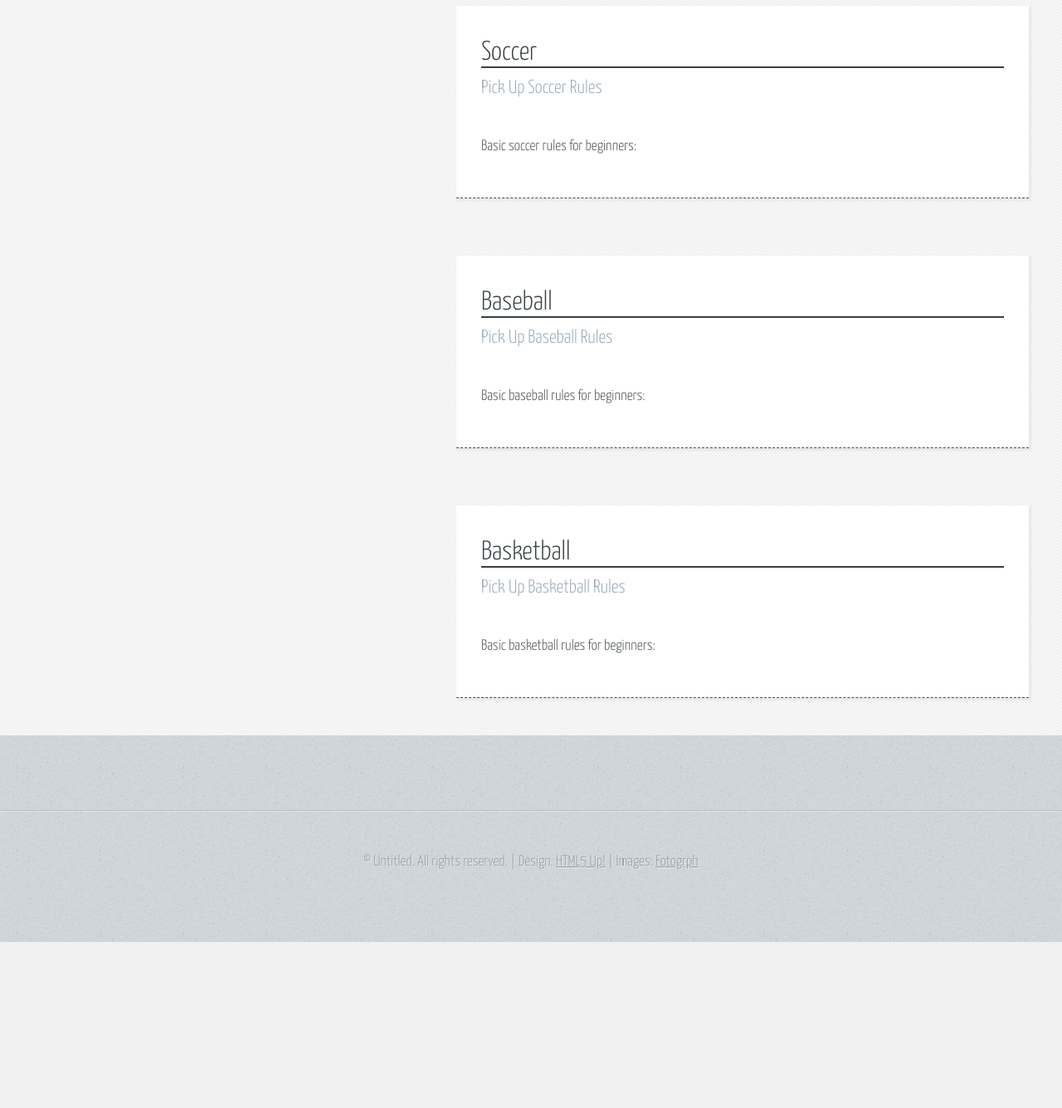
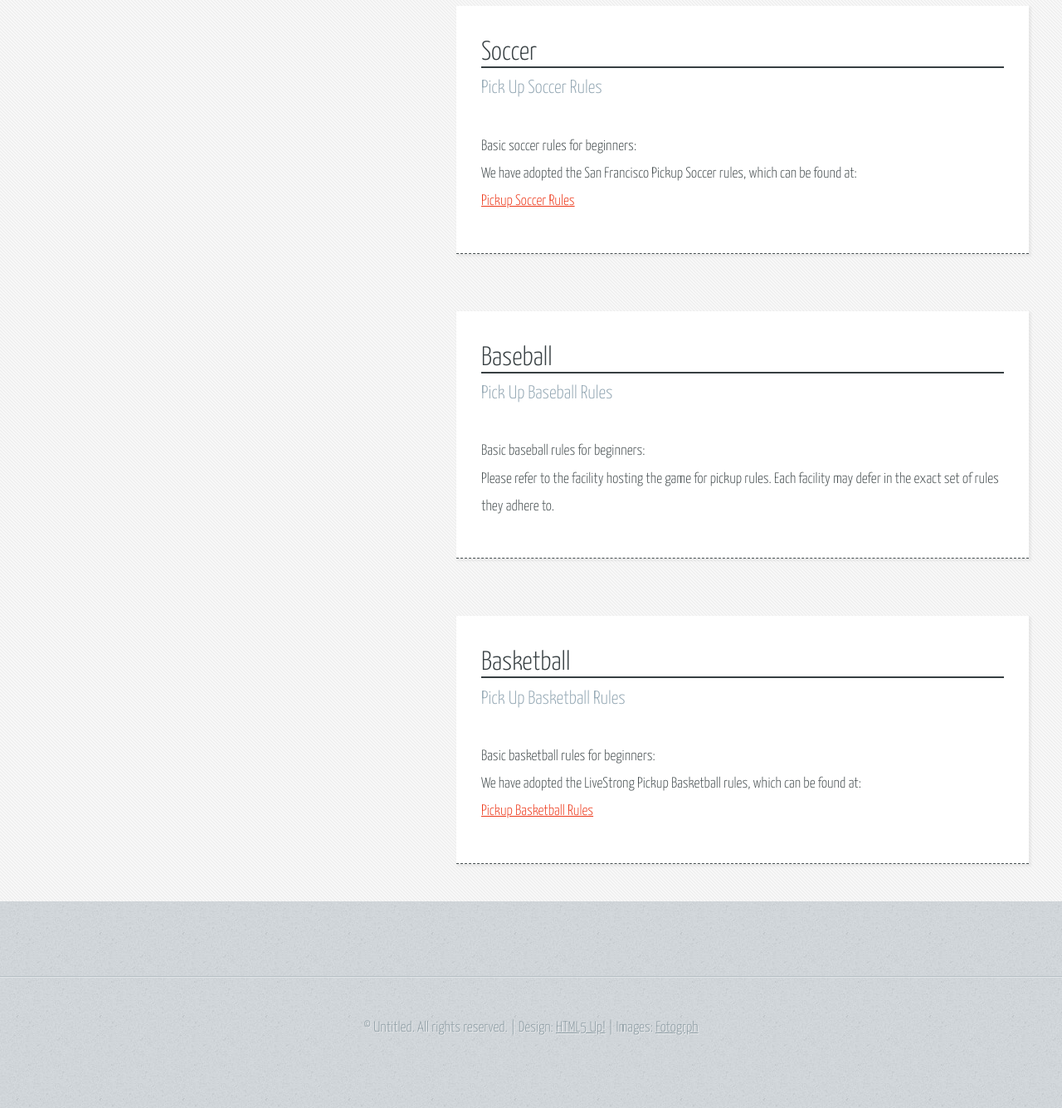
Before and after one commit to bjohnstonumw/pickupgames, a PHP site: page /rules.php in a window 1280 px wide. Shown: the part 1575-2910 px from the top of the page at 83% size. Before the commit the page ends 2710 px from the top, so only its background shows below. Run offline with PHP 8.4, Linux system fonts and the light colour scheme.

Commit message:
1. Fixed several small bugs that were throwing errors in certain situations. 2. Added links for rules. 3. Removed admin user tables, feature never implemented.

```diff
--- a/login.php
+++ b/login.php
@@ -107,7 +107,7 @@ if (!isset($_SESSION)) { session_start(); }
 									<?php
 										if (isset($_GET['action']) and $_GET['action'] == 'createAccount') {
 											echo "<p><label for='zipcode'>ZipCode:</label>
-											<input type='number' id='zipcode' name='zipcode' size=40 /></p>
+											<input type='number' id='zipcode' name='zipcode' size=40 />You must enter a valid zipcode or your account will not be created!</p>
 
 											<p><input type='submit' value='Create Account' name='submit' /></p>";
 
--- a/rules.php
+++ b/rules.php
@@ -114,7 +114,9 @@
 											<h3>Pick Up Soccer Rules</h3>
 										</header>
 										<p>
-											Basic soccer rules for beginners:
+											Basic soccer rules for beginners:<br>
+											We have adopted the San Francisco Pickup Soccer rules, which can be found at: <br>
+											<a href="http://sfpickupsoccer.com/what-is-pickup-soccer/" target="_BLANK">Pickup Soccer Rules</a>
 										</p>
 									</section>
 
@@ -125,7 +127,9 @@
 											<h3>Pick Up Baseball Rules</h3>
 										</header>
 										<p>
-											Basic baseball rules for beginners:
+											Basic baseball rules for beginners:	<br>
+											Please refer to the facility hosting the game for pickup rules. Each facility may defer in the
+											exact set of rules they adhere to.
 										</p>
 									</section>
 
@@ -136,7 +140,9 @@
 											<h3>Pick Up Basketball Rules</h3>
 										</header>
 										<p>
-											Basic basketball rules for beginners:
+											Basic basketball rules for beginners:<br>
+											We have adopted the LiveStrong Pickup Basketball rules, which can be found at: <br>
+											<a href="http://www.livestrong.com/article/148344-pick-up-basketball-rules/" target="_BLANK">Pickup Basketball Rules</a>
 										</p>
 									</section>
 
```
Also changed, not shown: event.php (+5 -4 lines), install/install.sql (+0 -10 lines), joinevent.php (+4 -4 lines).
